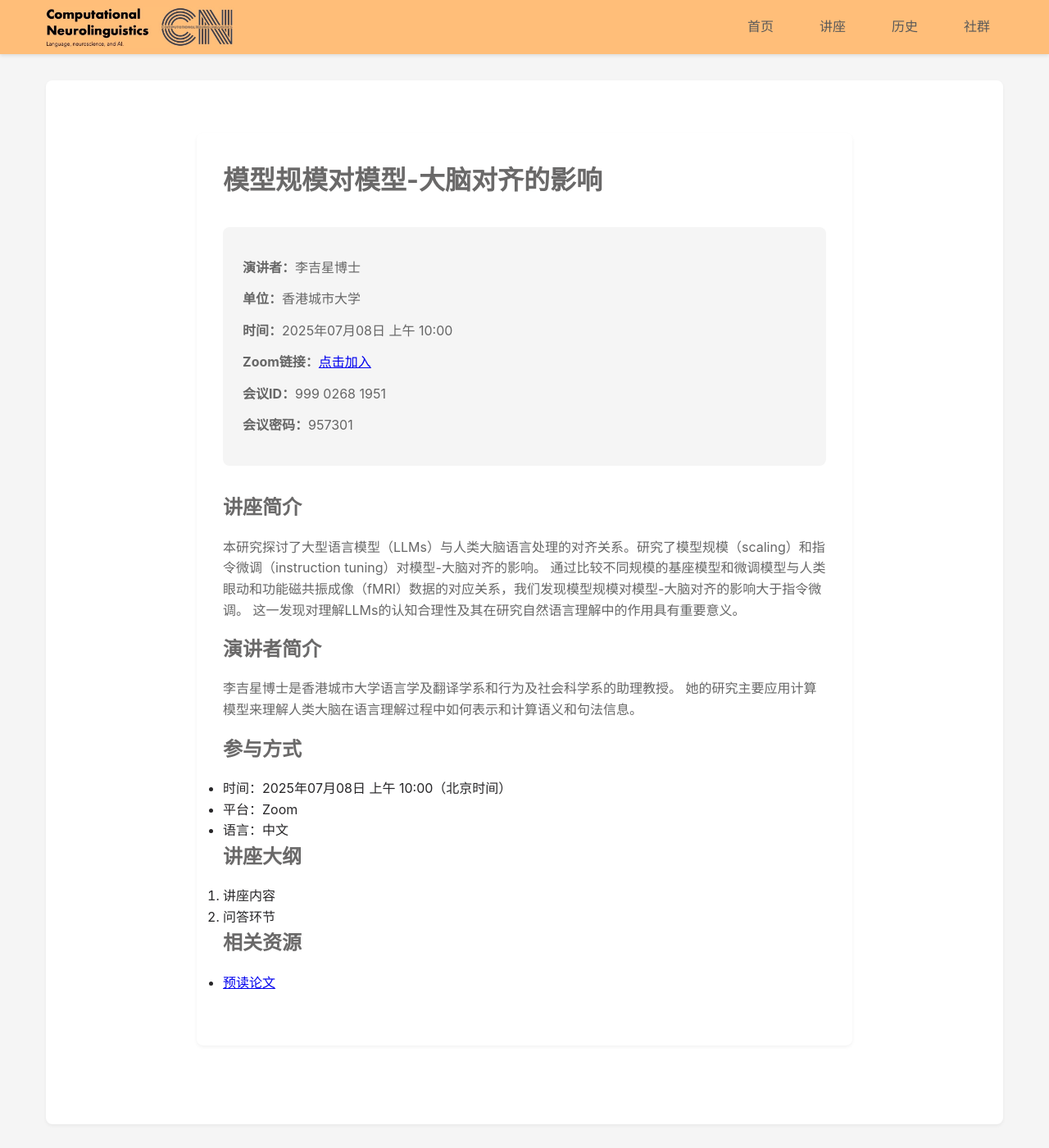
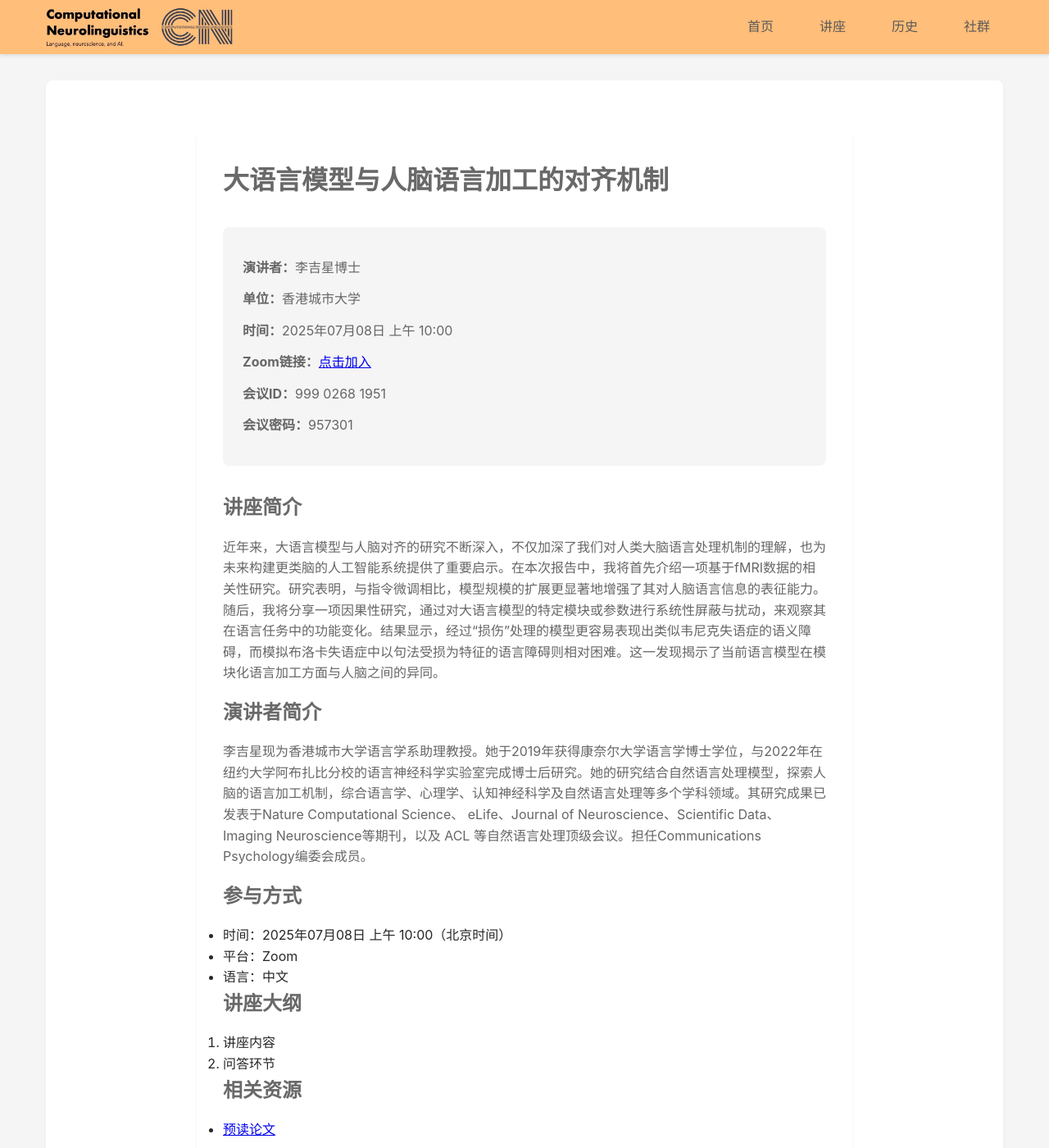
Before and after one commit to xufengduan/Computational-Neurolinguistics-Forum, a Jekyll site: the page built from events/2025-07-Li-Jixing/index.md, in a window 1280 px wide and 1400 px high. Shown: the whole window at 82% size. Built offline with Jekyll 4.4.1, drawn with Linux system fonts in a browser that asks for light colours.

Commit message:
更新事件信息，修改讲座标题和摘要内容

```diff
--- a/events/2025-07-Li-Jixing/index.md
+++ b/events/2025-07-Li-Jixing/index.md
@@ -1,6 +1,6 @@
 ---
 layout: event
-title: 模型规模对模型-大脑对齐的影响
+title: 大语言模型与人脑语言加工的对齐机制
 speaker: 李吉星博士
 institution: 香港城市大学
 date: 2025-07-08 10:00
@@ -8,13 +8,10 @@ permalink: /events/2025-07-Li-Jixing/
 zoom_link: |
   https://cuhk.zoom.us/j/99902681951?pwd=KFTCQIbwRYLOMjj65Ylhr4EorvdlvY.1
 abstract: |
-  本研究探讨了大型语言模型（LLMs）与人类大脑语言处理的对齐关系。研究了模型规模（scaling）和指令微调（instruction tuning）对模型-大脑对齐的影响。
-  通过比较不同规模的基座模型和微调模型与人类眼动和功能磁共振成像（fMRI）数据的对应关系，我们发现模型规模对模型-大脑对齐的影响大于指令微调。
-  这一发现对理解LLMs的认知合理性及其在研究自然语言理解中的作用具有重要意义。
+  近年来，大语言模型与人脑对齐的研究不断深入，不仅加深了我们对人类大脑语言处理机制的理解，也为未来构建更类脑的人工智能系统提供了重要启示。在本次报告中，我将首先介绍一项基于fMRI数据的相关性研究。研究表明，与指令微调相比，模型规模的扩展更显著地增强了其对人脑语言信息的表征能力。随后，我将分享一项因果性研究，通过对大语言模型的特定模块或参数进行系统性屏蔽与扰动，来观察其在语言任务中的功能变化。结果显示，经过“损伤”处理的模型更容易表现出类似韦尼克失语症的语义障碍，而模拟布洛卡失语症中以句法受损为特征的语言障碍则相对困难。这一发现揭示了当前语言模型在模块化语言加工方面与人脑之间的异同。
 
 bio: |
-  李吉星博士是香港城市大学语言学及翻译学系和行为及社会科学系的助理教授。
-  她的研究主要应用计算模型来理解人类大脑在语言理解过程中如何表示和计算语义和句法信息。
+  李吉星现为香港城市大学语言学系助理教授。她于2019年获得康奈尔大学语言学博士学位，与2022年在纽约大学阿布扎比分校的语言神经科学实验室完成博士后研究。她的研究结合自然语言处理模型，探索人脑的语言加工机制，综合语言学、心理学、认知神经科学及自然语言处理等多个学科领域。其研究成果已发表于Nature Computational Science、 eLife、Journal of Neuroscience、Scientific Data、Imaging Neuroscience等期刊，以及 ACL 等自然语言处理顶级会议。担任Communications Psychology编委会成员。
 
 outline: |
   1. 讲座内容
```
Also changed, not shown: _data/events.yml (+3 -6 lines).
